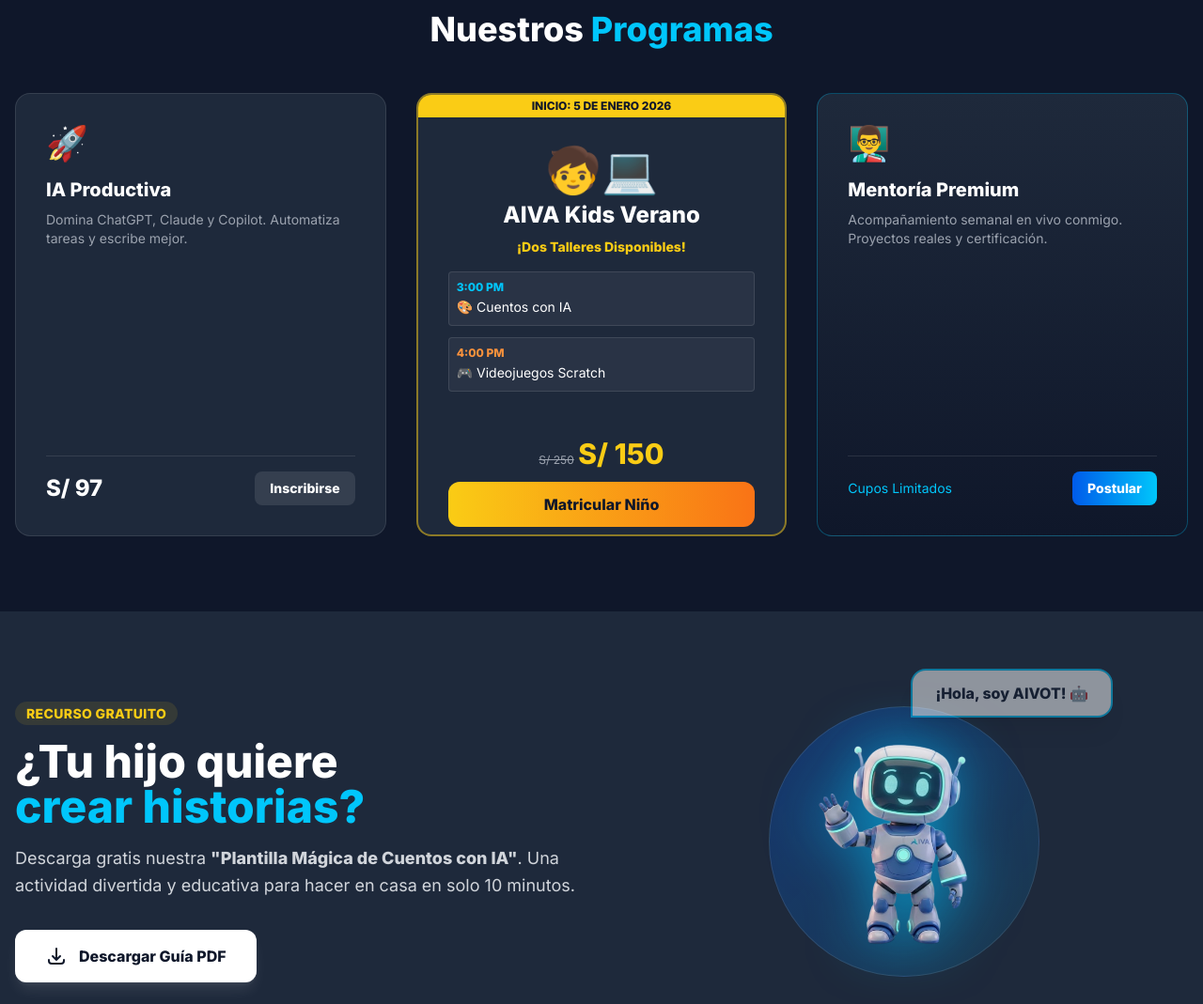
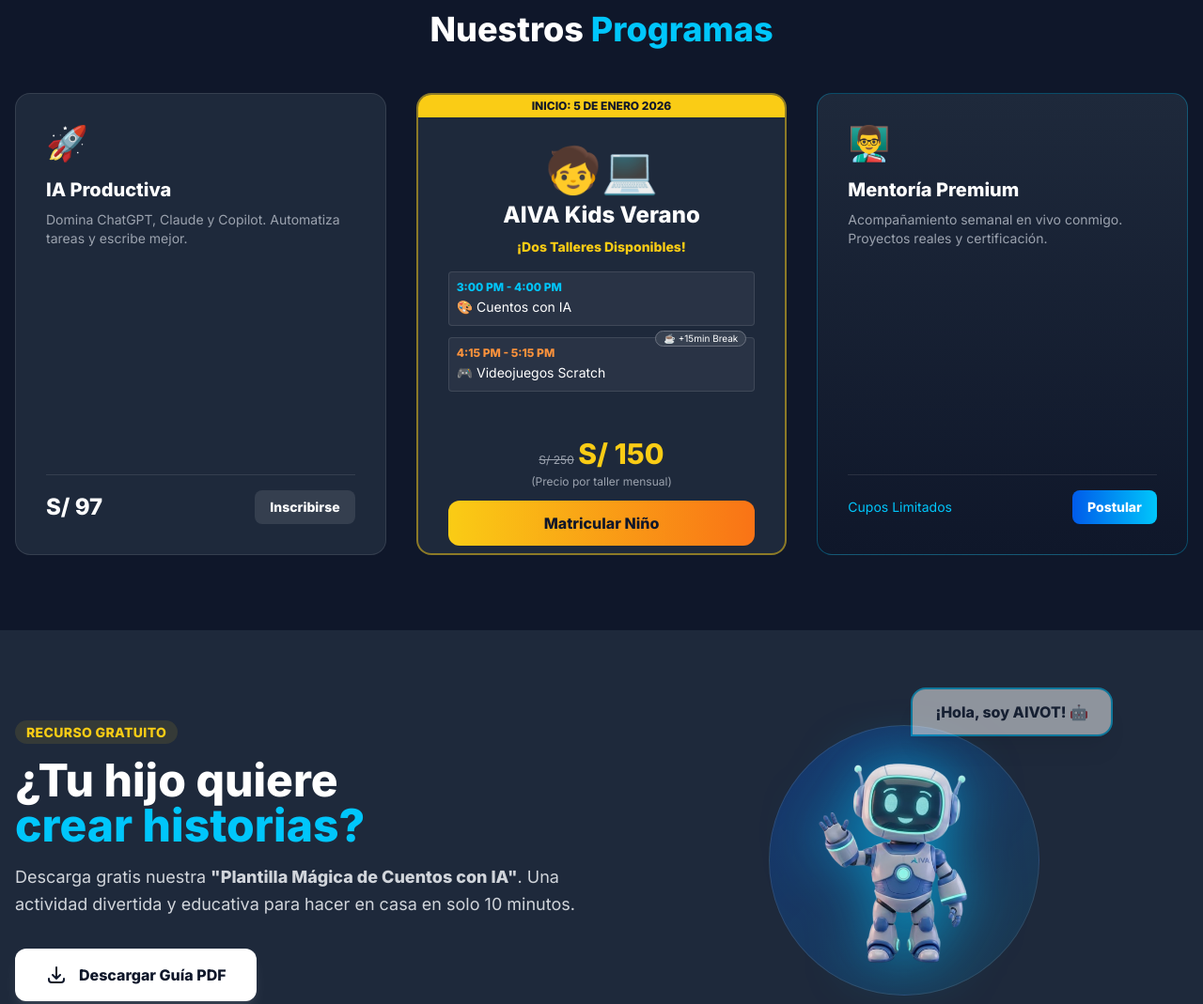
Before and after one commit to talleresevaoficial/aiva-academia, a plain HTML site: page index.html in a window 1280 px wide. Shown: the part 741-1810 px from the top of the page at 94% size. Drawn offline with nearby package versions, Linux system fonts and the light colour scheme.

Commit message:
Web Final con Horario Break y Aivot

```diff
--- a/index.html
+++ b/index.html
@@ -104,7 +104,7 @@
                     </div>
                 </div>
 
-                <div class="bg-aiva-surface border-2 border-yellow-400/50 rounded-2xl overflow-hidden hover:shadow-lg hover:shadow-yellow-400/20 transition-all relative">
+                <div class="group bg-aiva-surface border-2 border-yellow-400/50 rounded-2xl overflow-hidden hover:shadow-lg hover:shadow-yellow-400/20 transition-all relative">
                     <div class="bg-yellow-400 text-aiva-dark text-xs font-bold text-center py-1">INICIO: 5 DE ENERO 2026</div>
                     <div class="p-8 flex flex-col h-full">
                         <div class="mb-2 text-5xl text-center">🧒💻</div>
@@ -113,11 +113,15 @@
 
                         <div class="space-y-3 mb-6">
                             <div class="bg-white/5 p-2 rounded border border-white/10">
-                                <span class="text-aiva-teal font-bold text-xs block">3:00 PM</span>
+                                <span class="text-aiva-teal font-bold text-xs block">3:00 PM - 4:00 PM</span>
                                 <span class="text-sm">🎨 Cuentos con IA</span>
                             </div>
-                            <div class="bg-white/5 p-2 rounded border border-white/10">
-                                <span class="text-orange-400 font-bold text-xs block">4:00 PM</span>
+
+                            <div class="bg-white/5 p-2 rounded border border-white/10 relative">
+                                <div class="absolute -top-2 right-2 bg-gray-700 text-[10px] px-2 rounded-full border border-gray-500">
+                                    ☕ +15min Break
+                                </div>
+                                <span class="text-orange-400 font-bold text-xs block">4:15 PM - 5:15 PM</span>
                                 <span class="text-sm">🎮 Videojuegos Scratch</span>
                             </div>
                         </div>
@@ -126,6 +130,7 @@
                             <div class="mb-3">
                                 <span class="text-gray-400 text-xs line-through">S/ 250</span>
                                 <span class="text-3xl font-bold text-yellow-400">S/ 150</span>
+                                <span class="block text-xs text-gray-400 mt-1">(Precio por taller mensual)</span>
                             </div>
                             <a href="https://forms.gle/kWtwRb5QgAp53HDw6" target="_blank" class="block w-full py-3 rounded-xl bg-gradient-to-r from-yellow-400 to-orange-500 text-aiva-dark font-bold hover:scale-105 transition-transform">
                                 Matricular Niño
```
